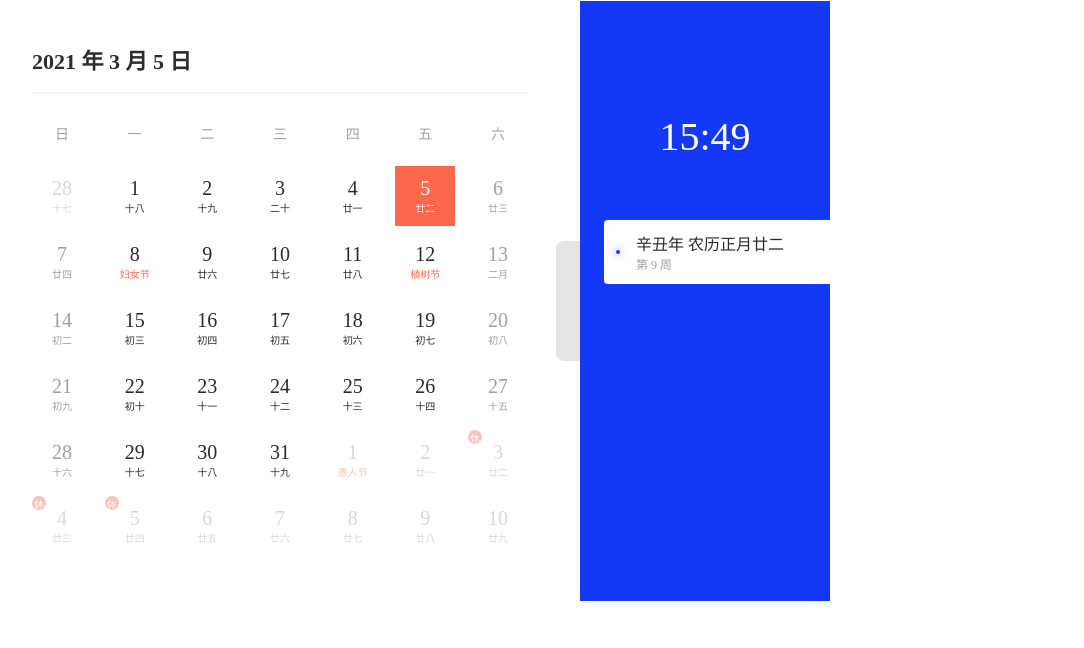
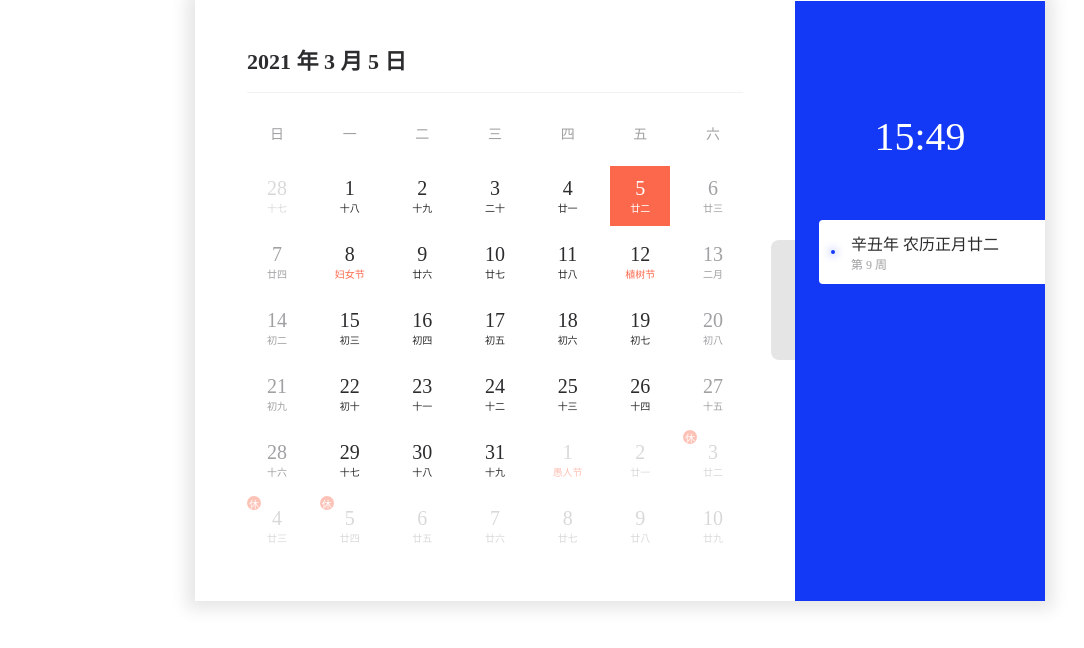
Before and after one commit to wdlnydhcg/calendar, a Vue app: page / in a window 1280 px wide. Shown: the top 648 px of the page, without its empty margins (20-1104 px from the left). Built offline with nearby package versions, Linux system fonts and the light colour scheme; a small style sheet from the web is missing.

Commit message:
fix: 样式调整

```diff
--- a/index.html
+++ b/index.html
@@ -6,7 +6,7 @@
   <link rel="icon" href="/favicon.ico" />
   <meta name="viewport" content="width=device-width, initial-scale=1.0" />
   <title>Calendar</title>
-  <link rel="stylesheet" href="//at.alicdn.com/t/font_2402200_yvped9iu61.css">
+  <link rel="stylesheet" href="https://at.alicdn.com/t/font_2402200_yvped9iu61.css">
 </head>
 
 <body>
--- a/src/App.vue
+++ b/src/App.vue
@@ -17,22 +17,13 @@ export default defineComponent({
 <style>
 #app {
   background: #ffffff;
+  display: flex;
+  flex-direction: row;
+  justify-content: center;
+  align-items: center;
 }
-/* @font-face {
-  font-family: 'PuHuiTi';
-  src: url('http://cdn.chuyunt.com/Alibaba-PuHuiTi-Medium.ttf') format('truetype');
-  font-style: normal;
-  font-weight: normal;
-}
-@font-face {
-  font-family: 'AlibabaSans';
-  src: url('http://cdn.chuyunt.com/AlibabaSans-Medium.otf') format('otf');
-  font-style: normal;
-  font-weight: normal;
-} */
 * {
   margin: 0;
   padding: 0;
-  /* font-family: 'PuHuiTi', 'AlibabaSans'; */
 }
 </style>
--- a/src/components/Calendar/calendar-sidebar.vue
+++ b/src/components/Calendar/calendar-sidebar.vue
@@ -1,8 +1,5 @@
 <template>
   <div class="calendar-sidebar" :style="{ width: openSidebar ? '250px' : '0px' }">
-    <div class="sidebar-open" @click="toggleSidebar">
-      <i class="iconfont icon-jiantou" :style="{ transform: openSidebar ? 'rotate(180deg)' : '' }"></i>
-    </div>
     <div class="sidebar-weather" v-if="weatherData.daily">
       <img class="weather-img" :src="`http://cdn.chuyunt.com/weather/white/${weatherData.daily[0].code_day}@2x.png`" alt="" />
       <!-- 用于切换黑夜模式 -->
@@ -58,11 +55,8 @@ export default defineComponent({
     }
   },
   methods: {
-    toggleSidebar() {
-      this.$emit('toggle')
-    },
     async getWeather() {
-      let res = await jsonp('https://api.seniverse.com/v3/weather/daily.json?key=WWLXWJGTJL&location=hangzhou&language=zh-Hans&unit=c&start=0&days=1')
+      let res = await jsonp('http://api.seniverse.com/v3/weather/daily.json?key=WWLXWJGTJL&location=hangzhou&language=zh-Hans&unit=c&start=0&days=1')
       console.log(res)
       if (res.results && res.results.length) {
         this.weatherData = res.results[0]
@@ -95,7 +89,6 @@ export default defineComponent({
   }
 })
 </script>
-
 <style lang="less" scoped>
 .calendar-sidebar {
   height: 600px;
@@ -105,23 +98,6 @@ export default defineComponent({
   position: relative;
   box-sizing: border-box;
   transition: all 0.5s;
-}
-.sidebar-open {
-  height: 120px;
-  width: 24px;
-  background: rgba(0, 0, 0, 0.1);
-  position: absolute;
-  top: 240px;
-  left: -24px;
-  border-top-left-radius: 8px;
-  border-bottom-left-radius: 8px;
-  display: flex;
-  justify-content: center;
-  align-items: center;
-  i {
-    transition: all 0.5s;
-    font-size: 24px;
-  }
 }
 .sidebar-weather {
   overflow: hidden;
--- a/src/components/Calendar/index.vue
+++ b/src/components/Calendar/index.vue
@@ -3,8 +3,11 @@
     <div class="calendar-main" :style="{ width: openSidebar ? '600px' : '850px' }">
       <calendar-header :currentDate="currentDate" @change="monthOrYearChange" @back="backToday"></calendar-header>
       <calendar-content :currentDate="currentDate" @select="selectDay"></calendar-content>
+      <div class="sidebar-open" @click="openSidebar = !openSidebar">
+        <i class="iconfont icon-jiantou" :style="{ transform: openSidebar ? 'rotate(180deg)' : '' }"></i>
+      </div>
     </div>
-    <calendar-sidebar :currentDate="currentDate" :openSidebar="openSidebar" @toggle="openSidebar = !openSidebar"></calendar-sidebar>
+    <calendar-sidebar :currentDate="currentDate" :openSidebar="openSidebar"></calendar-sidebar>
   </div>
 </template>
 
@@ -54,11 +57,15 @@ export default defineComponent({
     }
   },
   created() {
+    window.utools &&
+      window.utools.onPluginEnter(({ code, type, payload, optional }) => {
+        console.log('用户进入插件', code, type, payload, optional)
+        this.currentDate = getYearMonthDay()
+      })
     this.currentDate = getYearMonthDay()
   }
 })
 </script>
-
 <style>
 :root {
   --main-color: #1439f6;
@@ -68,18 +75,42 @@ export default defineComponent({
   --sub-text-color: #a1a0a3;
   --dis-text-color: #dbdbdb;
 }
+</style>
+<style lang="less" scoped>
 .calendar {
   background: var(--bg-color);
   color: var(--text-color);
   max-width: 850px;
   min-width: 400px;
   display: flex;
-  justify-content: flex-start;
+  justify-content: center;
   align-items: center;
+  overflow: hidden;
+  box-shadow: 0px 0px 16px 8px rgba(0, 0, 0, 0.1);
 }
 .calendar-main {
   padding: 32px 52px;
   box-sizing: border-box;
   transition: all 0.5s;
+  position: relative;
+}
+.sidebar-open {
+  z-index: 100;
+  height: 120px;
+  width: 24px;
+  background: rgba(0, 0, 0, 0.1);
+  position: absolute;
+  top: 240px;
+  right: 0;
+  border-top-left-radius: 8px;
+  border-bottom-left-radius: 8px;
+  display: flex;
+  justify-content: center;
+  align-items: center;
+  i {
+    transition: all 0.5s;
+    font-size: 24px;
+    color: #ffffff;
+  }
 }
 </style>
```
